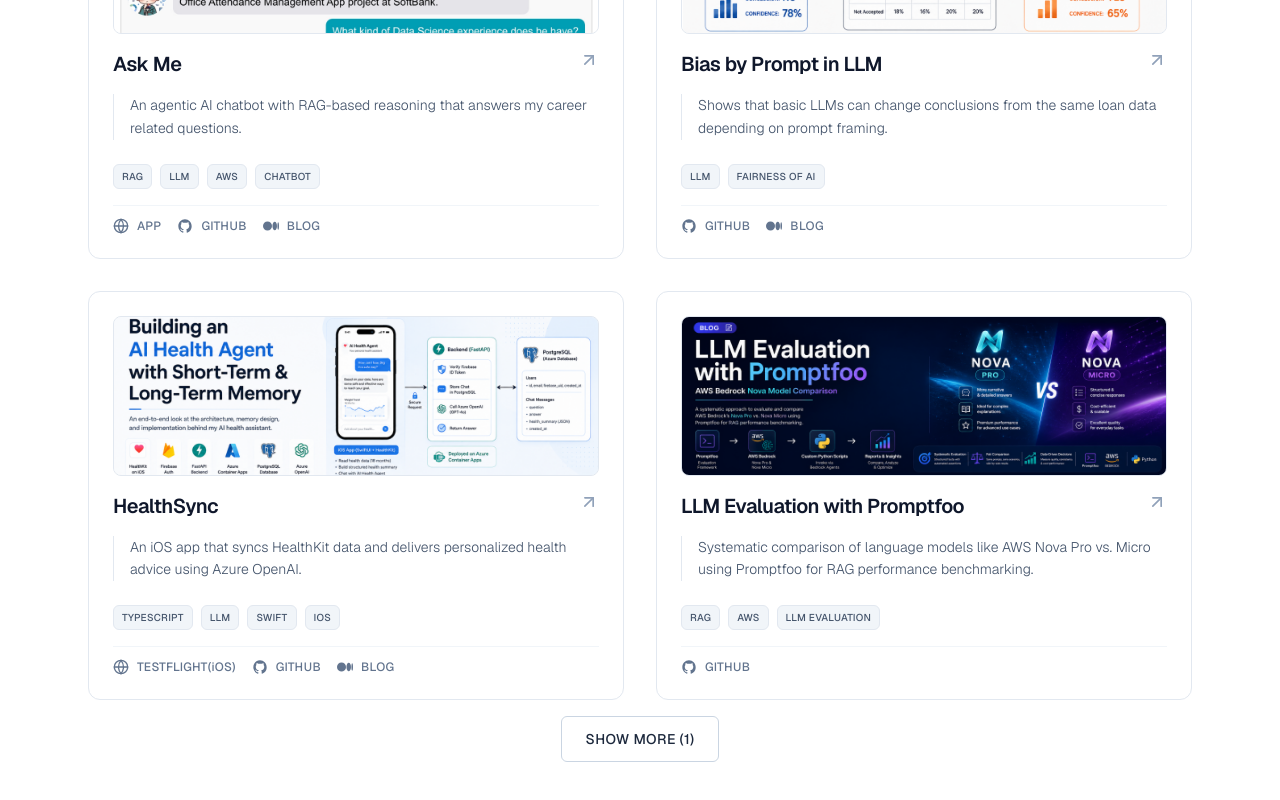
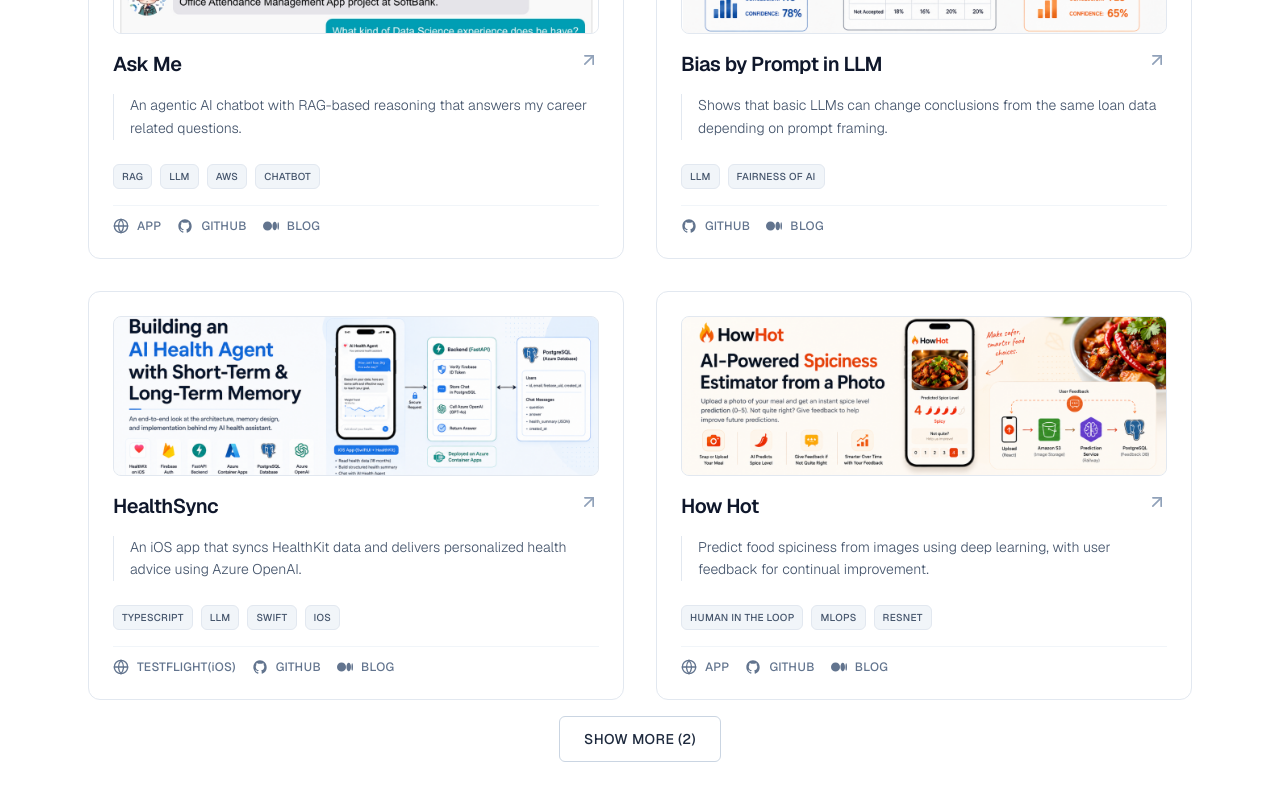
Before and after one commit to shuseiyokoi/portfolio, a Next.js app: page / in a window 1280 px wide. Shown: the part 1618-2418 px from the top of the page. Built offline with nearby package versions, Linux system fonts and the light colour scheme.

Commit message:
add how hot

```diff
--- a/app/page.tsx
+++ b/app/page.tsx
@@ -56,6 +56,18 @@
     appLabel: "TESTFLIGHT(iOS)",
   },
   {
+    title: "How Hot",
+    description:
+      "Predict food spiciness from images using deep learning, with user feedback for continual improvement.",
+    tags: ["Human in the loop", "MLOps", "ResNet"],
+    color: "slate" as const,
+    href: "https://howhot.netlify.app/",
+    image: `${basePath}/how_hot.png`,
+    app: "https://github.com/shuseiyokoi/App-HowHot",
+    github: "https://github.com/shuseiyokoi/App-HowHot",
+    medium: "https://medium.com/@shuseiyokoi/predict-spiciness-from-food-images-with-ai-and-human-in-the-loop-learning-e372d3a17019",
+  },
+  {
     title: "LLM Evaluation with Promptfoo",
     description:
       "Systematic comparison of language models like AWS Nova Pro vs. Micro using Promptfoo for RAG performance benchmarking.",
@@ -77,17 +89,6 @@
     github: "https://github.com/shuseiyokoi/California-Wildfire-Economic-Recovery/tree/main",
     medium: "",
   },
-  // {
-  //   title: "Movie ROI Prediction",
-  //   description:
-  //     "A machine learning project predicting movie ROI using metadata and AI-enhanced storyline analysis.",
-  //   tags: ["ML", "NLP", "PYTHON"],
-  //   color: "slate" as const,
-  //   href: "#",
-  //   image: `${basePath}/project-five.png`,
-  //   github: "",
-  //   medium: "",
-  // },
   // {
   //   title: "Wildfire Impact Analysis",
   //   description:
```
Also changed, not shown: public/how_hot.png (added).
